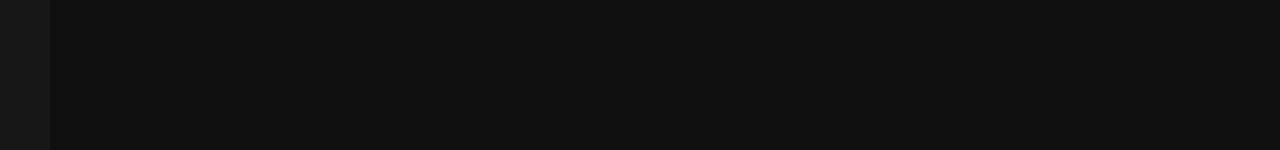
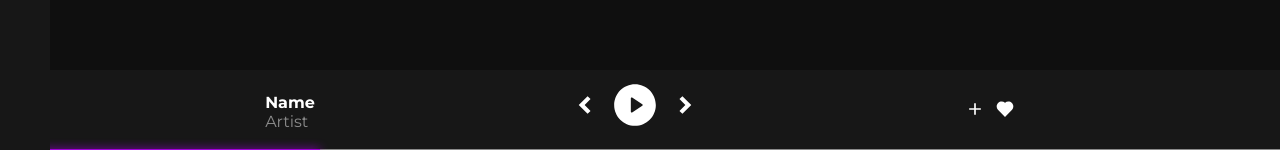
Before and after one commit to Denis-Paziak/Musix, a React (Vite) app: page / in a window 1280 px wide. Shown: the part 647-797 px from the top of the page. Built offline with nearby package versions, Linux system fonts and the light colour scheme.

Commit message:
Creating player

```diff
--- a/src/App.tsx
+++ b/src/App.tsx
@@ -1,11 +1,7 @@
 import Layout from "./components/Layout/Layout";
-import Main from "./pages/Main";
 import "./styles/style.scss";
 
-import { Route } from "react-router-dom";
 import { Outlet } from "react-router-dom";
-
-
 
 function App(): JSX.Element {
 
--- a/src/components/Layout/Layout.tsx
+++ b/src/components/Layout/Layout.tsx
@@ -1,5 +1,6 @@
 import Header from "../Header/Header"
 import Sidebar from "../Sidebar/Sidebar"
+import Player from "../Player/Player"
 
 const Layout = ({ children }: any): JSX.Element => {
     return (
@@ -7,6 +8,7 @@ const Layout = ({ children }: any): JSX.Element => {
             <Sidebar />
             <Header />
             <div>{children}</div>
+            <Player />
         </>
 
     )
--- /dev/null
+++ b/src/components/Player/Player.tsx
@@ -0,0 +1,39 @@
+import style from "../../styles/player.module.scss"
+import { RiArrowDropLeftLine, RiArrowDropRightLine, RiPlayCircleFill, RiAddFill, RiHeartFill } from "react-icons/ri"
+
+const Player = (): JSX.Element => {
+    return (
+        <div className={style.player}>
+            <div className="text">
+                <div className={style.name}>
+                    Name
+                </div>
+                <div className={style.artist}>
+                    Artist
+                </div>
+            </div>
+
+            <div className={style.controls}>
+                <div className={style.prew}><RiArrowDropLeftLine /></div>
+                <div className={style.play}><RiPlayCircleFill /></div>
+                <div className={style.next}><RiArrowDropRightLine /></div>
+            </div>
+
+            <div className={style.tools}>
+                <div className={style.add}>
+                    <RiAddFill />
+                </div>
+                <div className={style.like}>
+                    <RiHeartFill />
+                </div>
+            </div>
+
+
+            <div className={style.progress}>
+                <div className={style.line}></div>
+            </div>
+        </div>
+    )
+}
+
+export default Player
--- a/src/components/Soung/Soung.tsx
+++ b/src/components/Soung/Soung.tsx
@@ -22,6 +22,7 @@ const Soung = ({ data }: any): JSX.Element => {
                     {soung.artist_id}
                 </div>
             </div>
+
             <div className={style.tools}>
                 <div className={style.add}>
                     <RiAddFill />
--- /dev/null
+++ b/src/styles/player.module.scss
@@ -0,0 +1,74 @@
+@import './variables';
+
+.player {
+    position: fixed;
+    display: flex;
+    justify-content: center;
+    align-items: center;
+    bottom: 0;
+    left: 0;
+    padding: 10px 0;
+    width: 100%;
+    background: $black;
+
+    .name {
+        font-weight: bold;
+    }
+
+    .artist {
+        color: $gray;
+    }
+
+    .controls {
+        display: flex;
+        justify-content: center;
+        align-items: center;
+        font-size: 50px;
+        width: 50%;
+
+        .play,
+        .next,
+        .prew {
+            cursor: pointer;
+            transition: 0.6s;
+
+            &:hover {
+                color: $main;
+                transform: scale(1.2);
+            }
+        }
+
+    }
+
+    .tools {
+        display: flex;
+        font-size: 20px;
+
+        .add,
+        .like {
+            margin-left: 10px;
+            transition: 0.6s;
+            cursor: pointer;
+
+            &:hover {
+                color: $main;
+            }
+        }
+
+    }
+
+    .progress {
+        position: absolute;
+        bottom: 0px;
+        width: 100%;
+        height: 4px;
+        background: $gray;
+
+        .line {
+            height: 100%;
+            width: 25%;
+            background: $main;
+            box-shadow: 0px 0px 10px $main;
+        }
+    }
+}
```
